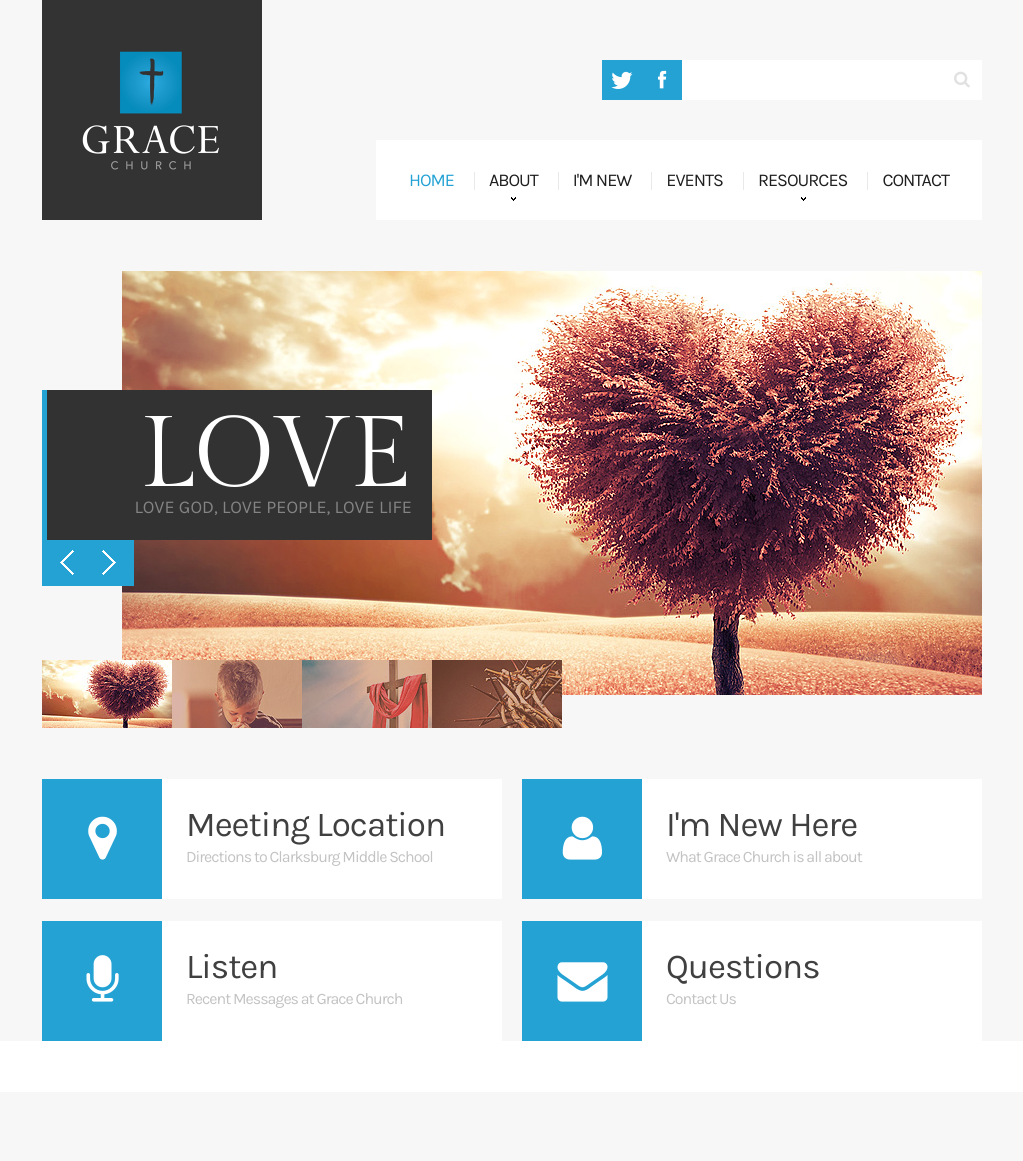
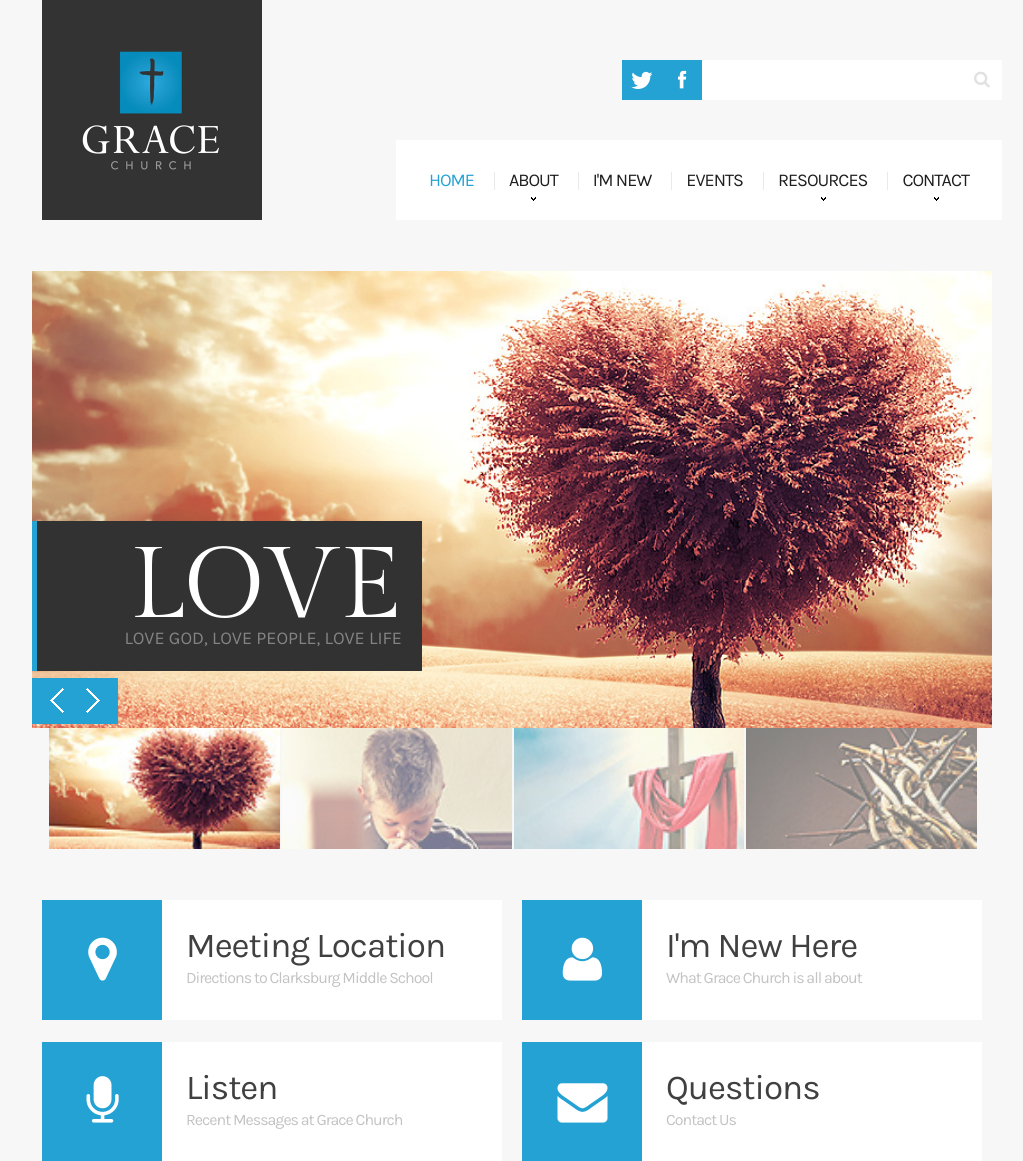
Before and after one commit to nukeulis/gracechurch, a PHP site: page / in a window 1280 px wide. Shown: the top 1161 px of the page, without its empty margins (128-1151 px from the left). Before the commit the page ends 1041 px from the top, so only its background shows below. Run offline with PHP 8.4, Linux system fonts and the light colour scheme; some web fonts are replaced.

Commit message:
Home Page
Did a number of modifications to the "Camera"  javascript and styling.
Edited the styling of the contact and welcome page.

```diff
--- a/css/camera.css
+++ b/css/camera.css
@@ -13,7 +13,6 @@
 	position: relative;
 	z-index: 0;
 	height: 457px;
-	margin-bottom: 51px;
 
 }
 
@@ -204,6 +203,8 @@
 .camera_thumbs_cont {
 	z-index: 999;
 	position: relative;
+	margin-bottom: 51px;
+    top: -51px;
 }
 
 
@@ -216,10 +217,10 @@
 	overflow: hidden;
 	position: relative;
 	margin: 0 !important;
-	margin-left: -80px !important;
-	margin-top: -35px !important;
+	/*margin-left: -80px !important;
+	margin-top: -35px !important;*/
 	text-align: center;
-	background-color: #b8684f;
+	/*background-color: #b8684f;*/
 }
 .camera_thumbs_cont ul li {
 
@@ -232,6 +233,13 @@
 	-o-transition: 0.5s ease;
 	-webkit-transition: 0.5s ease;
 }
+
+.camera_thumb {
+    width: 24%;
+    height: auto;
+    padding-left: 2px;
+}
+
 .camera_clear {
 	display: block;
 	clear: both;
@@ -250,12 +258,12 @@
 
 
 .caption {
-	left: -80px;
+	/*left: -80px;*/
 	border-left: 5px solid #25a2d4;
 	background-color: #323232;
 	width: 385px;
 	position: absolute;
-	top: 119px;
+	top: 250px;
 
 }
 
@@ -319,8 +327,8 @@
 	background: url(../images/prevnext.png) 5px 2px no-repeat #25a2d4;
 	width: 46px;
 	height: 46px;
-	bottom: 109px;
-	left: -80px;
+	bottom: 20px;
+	/*left: -80px;*/
 	z-index: 999;
 	opacity: 1 !important;
 	transition: 0.5s ease;
@@ -330,14 +338,14 @@
 
 
 .camera_next {
-	right: 40px;
+	right: 80px;
 	display: block;
 	position: absolute;
 	background: url(../images/prevnext.png) -41px 2px no-repeat #25a2d4;
 	width: 46px;
 	height: 46px;
-	left: -34px;
-	bottom: 109px;
+	left: 40px;
+	bottom: 20px;
 	z-index: 999;
 	transition: 0.5s ease;
 	-o-transition: 0.5s ease;
--- a/css/skeleton.css
+++ b/css/skeleton.css
@@ -52,7 +52,7 @@
     .container_12 .grid_9			{ width: 700px; }
     .container_12 .grid_10			{ width: 780px; }
     .container_12 .grid_11			{ width: 860px; }
-    .container_12 .grid_12			{ width: 940px; }
+    .container_12 .grid_12			{ width: 960px; }
 	/* Prefix Extra Space >> 12 Columns */
 	.container_12 .prefix_1 		{padding-left:80px;}
 	.container_12 .prefix_2 		{padding-left:160px;}
--- a/index.php
+++ b/index.php
@@ -36,11 +36,12 @@
         height: '49.30232558139535%',
         caption: false,
         navigation: true,
-        fx: 'mosaic'
+        fx: 'mosaic',
+        cols: 4
       });
       $().UItoTop({ easingType: 'easeOutQuart' });
 
-      $("nav ul li a[href='index.php']").parent().addClass('current');
+      $("nav ul li a[href='index.php']").parent().addClass('current'); // need to set this manually because sometimes the URL is '/' because default page
     });
 
      </script>
@@ -54,29 +55,27 @@
     <!--[if lt IE 9]>
       <script src="js/html5shiv.js"></script>
       <link rel="stylesheet" media="screen" href="css/ie.css">
-
-
     <![endif]-->
 </head>
-<body class="page1"><div class="main"> <header>
+<body class="page1">
+    <div class="main">
+        <header>
 
             <!--==============================header=================================-->
             <div class="container_12">
                 <div class="grid_12">
                     <h1>
-        <a href="index.php">
-          <img src="images/logo-2x.png">
-        </a>
+                        <a href="index.php"><img src="images/logo-2x.png"></a>
                     </h1>
                     <div class="head_top">
-
                         <form id="search" action="search.php" method="GET">
                             <input type="text" name="s">
-            <a onClick="document.getElementById('search').submit()" class="btn"><i class="icon-search"></i></a>
+                            <a onclick="$('#search').submit()" class="btn"><i class="icon-search"></i></a>
                             <div class="clear"></div>
-         </form> <div class="socials">
+                        </form>
+                        <div class="socials">
                             <a href="#"><i class="icon-twitter"></i></a>
-          <a href="#"><i class="icon-facebook"></i> </a>
+                            <a href="#"><i class="icon-facebook"></i></a>
                             <!--<a href="#"><i class="icon-google-plus"></i></a>
                             <a href="#"><i class="icon-camera-retro"></i></a>-->
                         </div>
@@ -87,13 +86,13 @@
                     <div class="clear"></div>
                 </div>
             </div>
+        </header>
 
         <!--=======flashy stuff================================-->
 
         <div class="container_12">
             <div class="slider_wrapper">
-<div class="grid_12">
-  <div class="grid_11 prefix_1 alpha omega">
+                <div class="grid_12 alpha omega">
 
                         <div id="camera_wrap" class="">
                             <div data-src="images/slide.jpg" data-thumb="images/thumb.jpg">
@@ -117,12 +116,12 @@
                                     <h2>grace<span>Living in God’s amazing grace</span></h2>
                                 </div>
                             </div>
-      </div></div>
                         </div>
                 </div>
             </div>
+            <div class="camera_thumbs_cont"></div>
+        </div>
 
-</header>
         <div class="page1_block">
             <div class="container_12">
                 <div class="grid_6">
@@ -134,32 +133,28 @@
                 </div>
                 <div class="grid_6">
                     <div class="box maxheight">
-        <a href="welcome.php" class="icon">
-          <i class="icon-user"></i>
-        </a>
-        <div class="p1_title">I'm New Here</div>What Grace Church is all about
+                        <a href="welcome.php" class="icon"><i class="icon-user"></i></a>
+                        <div class="p1_title">I'm New Here</div>
+                        What Grace Church is all about
                     </div>
                 </div>
                 <div class="clear"></div>
                 <div class="grid_6">
                     <div class="box maxheight">
-        <a href="media.html" class="icon">
-          <i class="icon-microphone"></i>
-        </a>
-        <div class="p1_title">Listen</div>Recent Messages at Grace Church
+                        <a href="media.php" class="icon"><i class="icon-microphone"></i></a>
+                        <div class="p1_title">Listen</div>
+                        Recent Messages at Grace Church
                     </div>
                 </div>
                 <div class="grid_6">
                     <div class="box maxheight">
-        <a href="contact.php" class="icon">
-          <i class="icon-envelope"></i>
-        </a>
-        <div class="p1_title">Questions</div>Contact Us
+                        <a href="contact.php" class="icon"><i class="icon-envelope"></i></a>
+                        <div class="p1_title">Questions</div>
+                        Contact Us
                     </div>
                 </div>
             </div>
         </div>
-
 
     </div>
     <!--==============================footer=================================-->
--- a/js/camera.js
+++ b/js/camera.js
@@ -168,13 +168,15 @@
 	}
 
 	if(opts.thumbnails==true){
+        /* njt : adding this manually to index.php
 		wrap.append(
 			'<div class="camera_thumbs_cont" />'
-			);
+			);*/
 	}
 
 	if(opts.thumbnails==true && opts.pagination!=true){
-		$('.camera_thumbs_cont',wrap).wrap(
+	    //$('.camera_thumbs_cont',wrap).wrap(
+	    $('.camera_thumbs_cont').wrap(
 			'<div />'
 			).wrap(
 				'<div class="camera_thumbs" />'
@@ -210,7 +212,7 @@
 		nextNav = $('.camera_next',wrap),
 		commands = $('.camera_commands',wrap),
 		pagination = $('.camera_pag',wrap),
-		thumbs = $('.camera_thumbs_cont',wrap);
+		thumbs = $('.camera_thumbs_cont'/*,wrap*/);
 
 
 	var w,
@@ -946,21 +948,21 @@
 						ulLeft = offDiv-offUl;
 					}
 
-
-
+				/*
 				if(firstPos == true) {
 					$('ul', thumbs).width($('ul > li', thumbs).length * $('ul > li', thumbs).outerWidth());
 					if($(thumbs).length && !$(pagination).lenght) {
 						wrap.css({marginBottom:$(thumbs).outerHeight()});
 					}
 					thumbnailVisible();
-					/*I repeat this two lines because of a problem with iPhones*/
+					//I repeat this two lines because of a problem with iPhones
 					$('ul', thumbs).width($('ul > li', thumbs).length * $('ul > li', thumbs).outerWidth());
 					if($(thumbs).length && !$(pagination).lenght) {
 						wrap.css({marginBottom:$(thumbs).outerHeight()});
 					}
-					/*...*/
-				}
+
+				}
+                */
 				firstPos = false;
 
 					var left = $('li.cameracurrent', thumbs).length ? pos.left : '',
@@ -2218,7 +2220,7 @@
 		pieID = 'pie_'+wrap.index();
 	elem.addClass('stopped');
 	if($('.camera_showcommands').length) {
-		var camera_thumbs_wrap = $('.camera_thumbs_wrap',wrap);
+		var camera_thumbs_wrap = $('.camera_thumbs_wrap'/*,wrap*/);
 	} else {
 		var camera_thumbs_wrap = wrap;
 	}
--- a/menu.html
+++ b/menu.html
@@ -22,7 +22,12 @@
                     <li><a href="#">Music</a>
                 </ul>
             </li>
-            <li><a href="contact.php">Contact</a></li>
+            <li>
+                <a href="contact.php">Contact</a>
+                <ul>
+                    <li><a href="https://gracechurchclarksburg.ccbchurch.com/">Member Area</a></li>
+                </ul>
+            </li>
         </ul>
     </nav>
     <div class="clear"></div>
```
Also changed, not shown: contact.php (+20 -9 lines), welcome.php (+13 -12 lines). Lines whose indentation alone changed are shown as unchanged.
